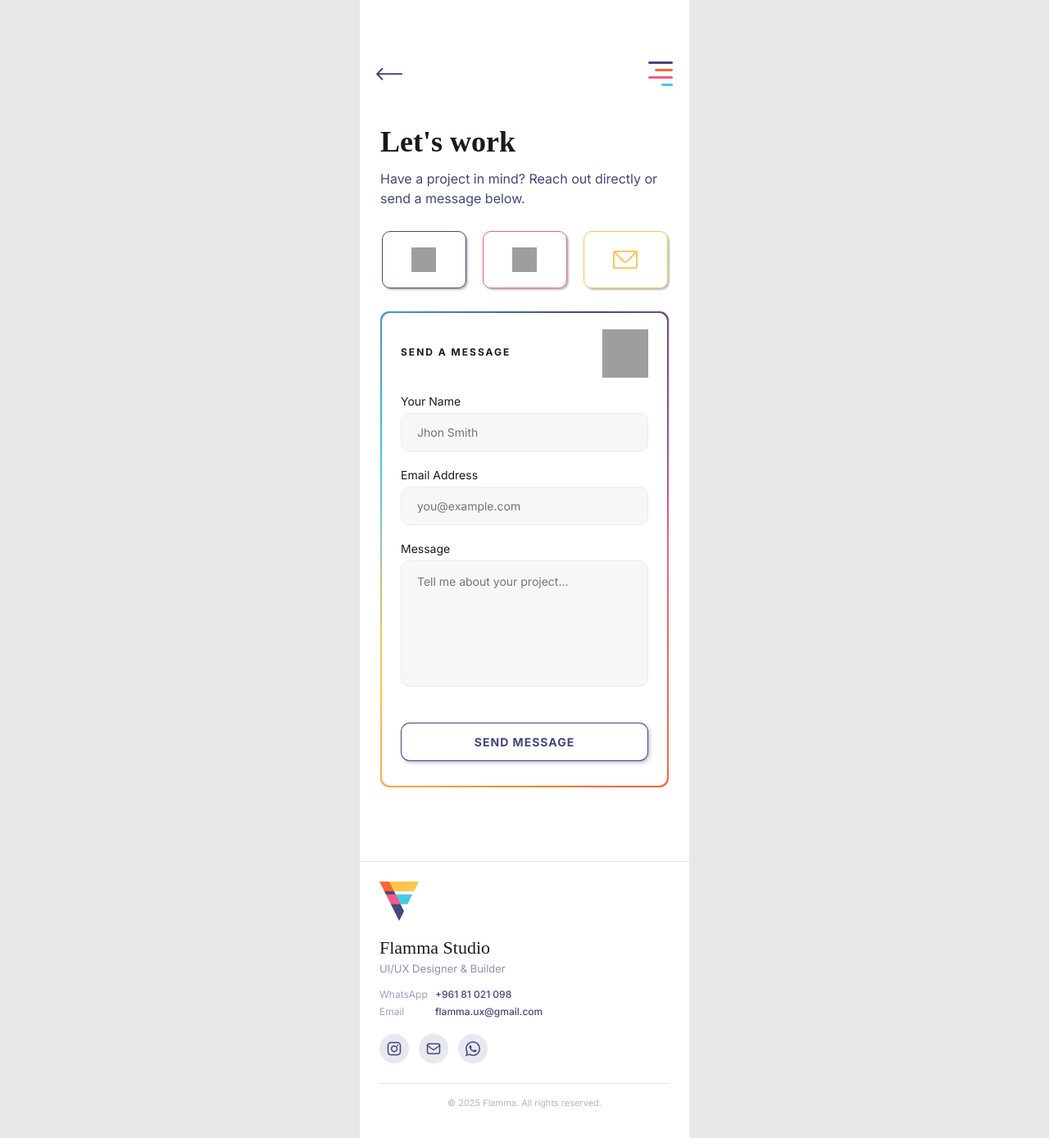
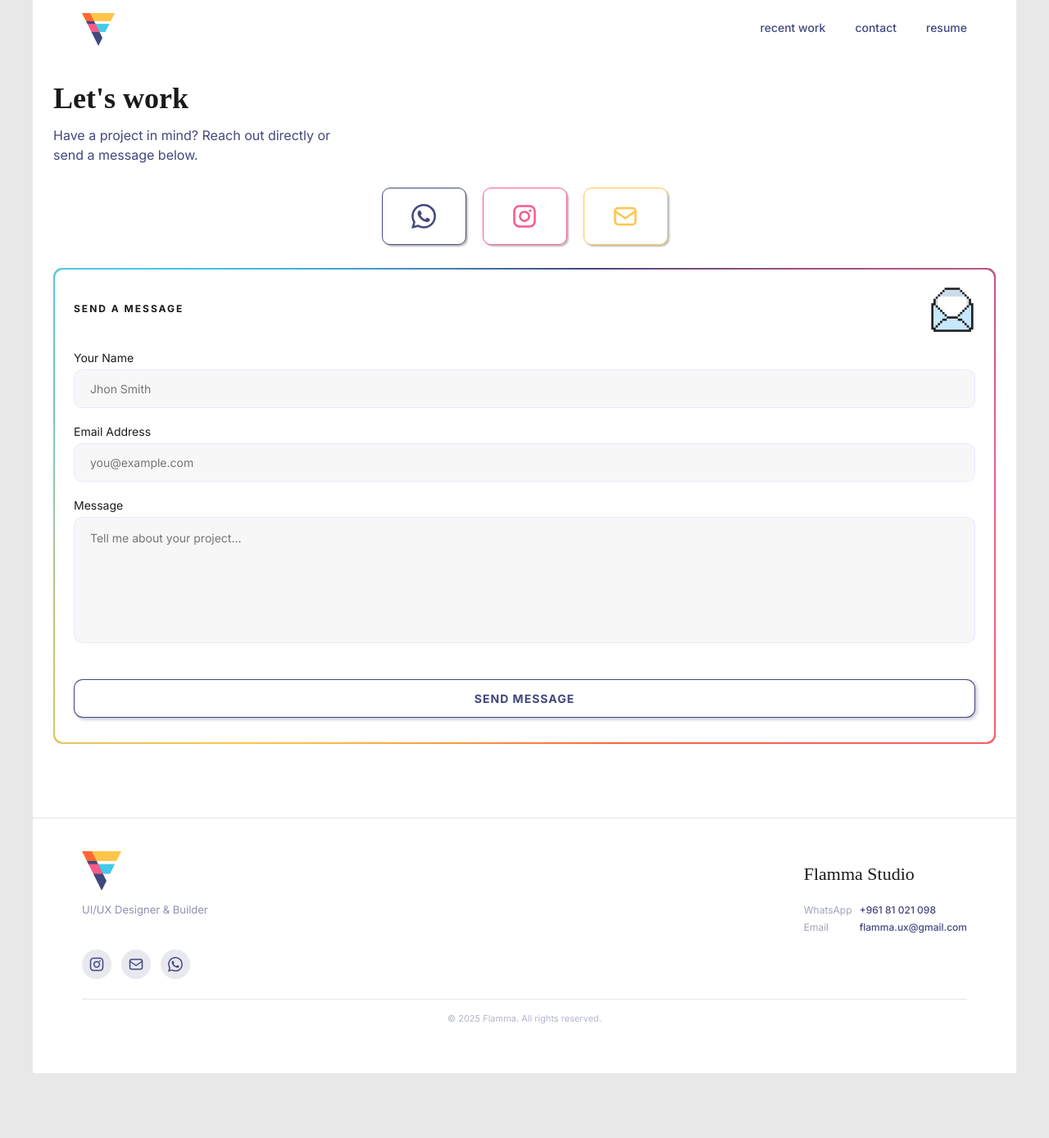
Before and after one commit to flamma-x/Portfolio, a React (Vite) app: page /contact in a window 1280 px wide. Shown: the whole page at 82% size. After the commit the page ends 1310 px from the top, so only its background shows below. Built offline with nearby package versions, Linux system fonts and the light colour scheme; the HTML template or start-up script is replaced by a standard one; a web font is replaced by a local one.

Commit message:
Responsive desktop layout, hover animations, icon fixes, navbar updates

```diff
--- a/src/App.css
+++ b/src/App.css
@@ -185,6 +185,7 @@
   animation: spin-border 2.5s linear infinite, glow-cycle 2.5s linear infinite;
   display: inline-block;
   flex-shrink: 0;
+  transition: transform 0.15s;
 }
 
 .btn-hire {
@@ -203,13 +204,8 @@
   transition: transform 0.15s;
 }
 
-.btn-hire:active {
+.btn-hire-wrapper:active {
   transform: scale(0.95);
-}
-
-.btn-hire:active {
-  transform: scale(0.95);
-  box-shadow: 0px 1px 4px rgba(246,90,137,0.3), inset 0px 1px 0px rgba(255,255,255,0.25);
 }
 
 .btn-resume {
@@ -263,6 +259,12 @@
   flex-direction: column;
   gap: 14px;
   align-items: center;
+}
+
+.rw-card-link {
+  text-decoration: none;
+  width: 100%;
+  max-width: 350px;
 }
 
 .rw-card {
@@ -471,7 +473,7 @@
   font-family: 'Jersey 25', serif;
   font-size: 22px;
   color: #1a1a1a;
-  margin-top: 16px;
+  margin-top: 15px;
 }
 
 .footer-tagline {
@@ -479,7 +481,7 @@
   font-weight: 400;
   font-size: 13px;
   color: rgba(66, 71, 126, 0.6);
-  margin-top: 4px;
+  margin-top: 15px;
 }
 
 .footer-contact {
@@ -543,3 +545,233 @@
   color: rgba(66, 71, 126, 0.4);
   text-align: center;
 }
+
+/* ─── HOVER ANIMATIONS (mouse devices only) ────────────── */
+@media (hover: hover) and (min-width: 768px) {
+  .rw-card,
+  .project-row,
+  .btn-hire,
+  .btn-resume,
+  .social-circle,
+  .navbar-ig,
+  .hamburger,
+  .menu-nav-item,
+  .menu-close-btn {
+    cursor: pointer;
+  }
+
+  .rw-card:hover {
+    transform: scale(0.97);
+    box-shadow: 0px 2px 8px rgba(0,0,0,0.15);
+  }
+
+  .project-row:hover {
+    transform: scale(0.98);
+    background: #fafafa;
+  }
+
+  .social-circle:hover {
+    transform: scale(0.88);
+    background: rgba(66, 71, 126, 0.22);
+  }
+
+  .btn-hire-wrapper:hover {
+    transform: scale(0.95);
+  }
+
+  .btn-resume:hover {
+    transform: scale(0.95);
+    box-shadow: 0px 1px 4px rgba(68,201,232,0.2);
+  }
+
+  .navbar-ig:hover {
+    transform: scale(0.88);
+    background: #e0e0e0;
+  }
+
+  .ct-social-btn:hover {
+    transform: scale(0.94);
+    box-shadow: 1px 1px 2px rgba(0,0,0,0.15);
+  }
+
+  .hm-link-btn:hover {
+    transform: translateY(-2px);
+    box-shadow: 0 6px 16px rgba(0,0,0,0.1) !important;
+  }
+
+  .menu-nav-item:hover .menu-nav-text {
+    font-size: 36px;
+    color: #1a1a1a;
+  }
+
+  .menu-nav-item:hover .menu-nav-line {
+    opacity: 1;
+    transform: scaleX(1);
+  }
+
+  .menu-close-btn:hover {
+    transform: scale(0.9);
+    opacity: 0.7;
+  }
+
+  .po-screen-img:hover {
+    transform: scale(1.03);
+  }
+}
+
+/* ─── NAV VISIBILITY ─────────────────────────────────────── */
+.desktop-only-nav { display: none; }
+
+@media (min-width: 768px) {
+  .desktop-only-nav { display: flex; }
+  .navbar.mobile-only-nav { display: none !important; }
+}
+
+/* ─── DESKTOP NAV LINKS (hidden on mobile) ─────────────── */
+.navbar-desktop-links {
+  display: none;
+}
+
+.desktop-nav-link {
+  font-family: 'Inter', sans-serif;
+  font-weight: 500;
+  font-size: 14px;
+  color: var(--navy);
+  text-decoration: none;
+  padding-bottom: 3px;
+  border-bottom: 2px solid transparent;
+  transition: color 0.2s, border-color 0.2s;
+}
+
+@media (hover: hover) and (min-width: 768px) {
+  .desktop-nav-link:nth-child(1):hover { color: var(--pink);   border-bottom-color: var(--pink);   }
+  .desktop-nav-link:nth-child(2):hover { color: var(--cyan);   border-bottom-color: var(--cyan);   }
+  .desktop-nav-link:nth-child(3):hover { color: var(--amber);  border-bottom-color: var(--amber);  }
+}
+
+/* ─── DESKTOP / RESPONSIVE ────────────────────────────── */
+@media (min-width: 768px) {
+  .ct-nav, .hm-nav, .po-nav { display: none; }
+  .ct-content, .hm-hero, .hm-links-section, .hm-form-section { padding-top: 20px; }
+
+  .app-wrapper {
+    max-width: 1200px;
+  }
+
+  /* Navbar */
+  .navbar {
+    height: 72px;
+    padding: 0 60px;
+    display: flex;
+    align-items: center;
+  }
+
+  .navbar-main {
+    position: static;
+    width: 100%;
+    display: flex;
+    align-items: center;
+    justify-content: space-between;
+  }
+
+  .hamburger {
+    display: none;
+  }
+
+  .navbar-desktop-links {
+    display: flex;
+    align-items: center;
+    gap: 36px;
+  }
+
+  /* Hero */
+  .hero {
+    padding: 80px 60px 60px;
+  }
+
+  .hero-heading {
+    font-size: clamp(48px, 6vw, 80px);
+  }
+
+  .hero-subtitle {
+    font-size: 18px;
+    max-width: 560px;
+  }
+
+  .hero-buttons {
+    justify-content: flex-start;
+    margin-top: 40px;
+  }
+
+  .btn-hire, .btn-resume {
+    width: 160px;
+    height: 50px;
+    font-size: 15px;
+  }
+
+  /* Section labels */
+  .section-label {
+    font-size: 30px;
+  }
+
+  /* Section padding */
+  .recent-work,
+  .services,
+  .all-projects {
+    padding: 0 60px;
+  }
+
+  .recent-work { margin-top: 20px; }
+  .services    { margin-top: 60px; }
+  .all-projects { margin-top: 60px; }
+
+  /* Recent work — 2 cards side by side */
+  .rw-cards {
+    flex-direction: row;
+    flex-wrap: wrap;
+    align-items: stretch;
+  }
+
+  .rw-card-link {
+    flex: 1;
+    max-width: none;
+    min-width: 280px;
+  }
+
+  .rw-card-link .rw-card,
+  .rw-card {
+    height: 260px;
+    max-width: none;
+    width: 100%;
+  }
+
+  /* Services — 2 cards side by side */
+  .service-cards {
+    flex-direction: row;
+  }
+
+  .service-card {
+    flex: 1;
+  }
+
+  /* All projects — 2-column grid */
+  .project-rows {
+    display: grid;
+    grid-template-columns: repeat(2, 1fr);
+    gap: 16px;
+  }
+
+  /* Footer */
+  .footer {
+    padding: 40px 60px 60px;
+    display: grid;
+    grid-template-columns: 1fr auto;
+    align-items: start;
+    gap: 0 60px;
+  }
+
+  .footer-divider,
+  .footer-copyright {
+    grid-column: 1 / -1;
+  }
+}
--- a/src/App.jsx
+++ b/src/App.jsx
@@ -14,7 +14,7 @@ import Contact from './components/Contact';
 function HomePage() {
   return (
     <div className="page-anim">
-      <Navbar />
+      <Navbar className="mobile-only-nav" />
       <Hero />
       <RecentWork />
       <Services />
@@ -28,6 +28,7 @@ function App() {
   return (
     <BrowserRouter>
       <div className="app-wrapper">
+        <Navbar className="desktop-only-nav" />
         <Routes>
           <Route path="/"              element={<HomePage />} />
           <Route path="/project/atria" element={<ProjectOverview />} />
--- a/src/components/AllProjects.jsx
+++ b/src/components/AllProjects.jsx
@@ -1,8 +1,11 @@
+import atriaImg from '../assets/il_fullxfull.5263316982_pkfn.avif';
+import linkerThumb from '../assets/Linker/Frame 7.png';
+
 const projects = [
-  { name: 'Atria',       type: 'Mobile App · UI/UX', bg: '#1a0a2e', route: '/project/atria' },
-  { name: 'Deal.io',     type: 'Mobile App · UI/UX', bg: '#4C5DDA', route: null },
-  { name: 'Hawitak',     type: 'Mobile App · UI/UX', bg: '#0a1f0a', route: null },
-  { name: 'VideoCollab', type: 'Web App · UI/UX',    bg: '#0D0F12', route: null },
+  { name: 'Atria',       type: 'Mobile App · UI/UX', bg: '#1a0a2e', img: atriaImg,     route: '/project/atria' },
+  { name: 'Linker',      type: 'Mobile App · UI/UX', bg: '#4C5DDA', img: linkerThumb,  route: null },
+  { name: 'Hawitak',     type: 'Mobile App · UI/UX', bg: '#0a1f0a', img: null,      route: null },
+  { name: 'VideoCollab', type: 'Web App · UI/UX',    bg: '#0D0F12', img: null,      route: null },
 ];
 
 const renderName = (name) => {
@@ -25,7 +28,25 @@ function AllProjects() {
         {projects.map((p) => {
           const inner = (
             <>
-              <div className="project-thumb" style={{ background: p.bg }} />
+              <div className="project-thumb" style={{
+                background: p.bg,
+                backgroundImage: p.img ? `url(${p.img})` : undefined,
+                backgroundSize: 'cover',
+                backgroundPosition: 'center',
+                display: 'flex',
+                alignItems: 'center',
+                justifyContent: 'center',
+              }}>
+                <span style={{
+                  fontFamily: "'Cormorant Garamond', Georgia, serif",
+                  fontWeight: 700,
+                  fontSize: 26,
+                  color: '#fff',
+                  lineHeight: 1,
+                }}>
+                  {p.name[0]}
+                </span>
+              </div>
               <div className="project-info">
                 <div className="project-name">{renderName(p.name)}</div>
                 <div className="project-type">{p.type}</div>
--- a/src/components/Contact.css
+++ b/src/components/Contact.css
@@ -197,9 +197,12 @@
   transition: background 0.2s, color 0.2s;
 }
 
-.ct-submit:active {
+.ct-submit-wrap {
+  transition: transform 0.15s;
+}
+
+.ct-submit-wrap:active {
   transform: scale(0.98);
-  opacity: 0.9;
 }
 
 .ct-submit:disabled {
--- a/src/components/Contact.jsx
+++ b/src/components/Contact.jsx
@@ -3,16 +3,32 @@ import { useNavigate } from 'react-router-dom';
 import emailjs from '@emailjs/browser';
 import './Contact.css';
 import Footer from './Footer';
-import emailIcon from '../assets/illustrations and icons/formkit_email.png';
+import imgEnvelope from '../assets/illustrations and icons/pixel-envelope-icon-open-mail-260nw-2601227717 1.png';
 
 const EMAILJS_SERVICE_ID  = 'YOUR_SERVICE_ID';
 const EMAILJS_TEMPLATE_ID = 'YOUR_TEMPLATE_ID';
 const EMAILJS_PUBLIC_KEY  = 'YOUR_PUBLIC_KEY';
 
-const imgWhatsapp = "http://localhost:3845/assets/ef90829b7c8a5e3e32b2bbffc2179605a2ada9f4.svg";
-const imgInstagram = "http://localhost:3845/assets/f37860cc74148f370cc4e227813f53b18422395c.svg";
-const imgEmail = "http://localhost:3845/assets/ba5454e0f957cbbeccf10c31e8d3110480319d6d.svg";
-const imgEnvelope = "http://localhost:3845/assets/a4bf038e7b5a2c8d0607178d5fe42d3cf4e45511.png";
+const WhatsAppIcon = () => (
+  <svg width="30" height="30" viewBox="0 0 24 24" fill="#42477E">
+    <path d="M17.472 14.382c-.297-.149-1.758-.867-2.03-.967-.273-.099-.471-.148-.67.15-.197.297-.767.966-.94 1.164-.173.199-.347.223-.644.075-.297-.15-1.255-.463-2.39-1.475-.883-.788-1.48-1.761-1.653-2.059-.173-.297-.018-.458.13-.606.134-.133.298-.347.446-.52.149-.174.198-.298.298-.497.099-.198.05-.371-.025-.52-.075-.149-.669-1.612-.916-2.207-.242-.579-.487-.5-.669-.51-.173-.008-.371-.01-.57-.01-.198 0-.52.074-.792.372-.272.297-1.04 1.016-1.04 2.479 0 1.462 1.065 2.875 1.213 3.074.149.198 2.096 3.2 5.077 4.487.709.306 1.262.489 1.694.625.712.227 1.36.195 1.871.118.571-.085 1.758-.719 2.006-1.413.248-.694.248-1.289.173-1.413-.074-.124-.272-.198-.57-.347m-5.421 7.403h-.004a9.87 9.87 0 0 1-5.031-1.378l-.361-.214-3.741.982.998-3.648-.235-.374a9.86 9.86 0 0 1-1.51-5.26c.001-5.45 4.436-9.884 9.888-9.884 2.64 0 5.122 1.03 6.988 2.898a9.825 9.825 0 0 1 2.893 6.994c-.003 5.45-4.437 9.884-9.885 9.884m8.413-18.297A11.815 11.815 0 0 0 12.05 0C5.495 0 .16 5.335.157 11.892c0 2.096.547 4.142 1.588 5.945L.057 24l6.305-1.654a11.882 11.882 0 0 0 5.683 1.448h.005c6.554 0 11.89-5.335 11.893-11.893a11.821 11.821 0 0 0-3.48-8.413Z" />
+  </svg>
+);
+
+const InstagramIcon = () => (
+  <svg width="30" height="30" viewBox="0 0 24 24" fill="none" stroke="#F65A89" strokeWidth="2" strokeLinecap="round" strokeLinejoin="round">
+    <rect x="2" y="2" width="20" height="20" rx="5" />
+    <circle cx="12" cy="12" r="4.5" />
+    <circle cx="17.5" cy="6.5" r="1.2" fill="#F65A89" stroke="none" />
+  </svg>
+);
+
+const EmailSvgIcon = () => (
+  <svg width="30" height="30" viewBox="0 0 24 24" fill="none" stroke="#FFC548" strokeWidth="2" strokeLinecap="round" strokeLinejoin="round">
+    <rect x="2" y="4" width="20" height="16" rx="3" />
+    <path d="M2 7l10 7 10-7" />
+  </svg>
+);
 
 function Contact() {
   const navigate = useNavigate();
@@ -64,13 +80,13 @@ function Contact() {
         {/* ── Social Buttons ── */}
         <div className="ct-socials">
           <a href="https://wa.me/96181021098?text=Hi%20Tarek!%20I%20checked%20your%20portfolio%20and%20I%27d%20love%20to%20discuss%20a%20project%20with%20you.%20Are%20you%20available%3F" target="_blank" rel="noopener noreferrer" className="ct-social-btn ct-social-navy">
-            <img src={imgWhatsapp} alt="WhatsApp" style={{ width: 30, height: 30 }} />
+            <WhatsAppIcon />
           </a>
           <a href="https://www.instagram.com/flamma.ux/" target="_blank" rel="noopener noreferrer" className="ct-social-btn ct-social-pink">
-            <img src={imgInstagram} alt="Instagram" style={{ width: 30, height: 30 }} />
+            <InstagramIcon />
           </a>
           <a href="mailto:flamma.ux@gmail.com" className="ct-social-btn ct-social-amber">
-            <img src={emailIcon} alt="Email" style={{ width: 30, height: 30, objectFit: 'contain' }} />
+            <EmailSvgIcon />
           </a>
         </div>
 
--- a/src/components/HireMe.jsx
+++ b/src/components/HireMe.jsx
@@ -16,7 +16,7 @@ const links = [
     handle: '+961 81 021 098',
     href: 'https://wa.me/96181021098?text=Hi%20Tarek!%20I%20checked%20your%20portfolio%20and%20I%27d%20love%20to%20discuss%20a%20project%20with%20you.%20Are%20you%20available%3F',
     bg: '#E7F9ED',
-    iconBg: '#25D366',
+    iconBg: '#42477E',
     icon: (
       <svg width="20" height="20" viewBox="0 0 24 24" fill="#fff">
         <path d="M17.472 14.382c-.297-.149-1.758-.867-2.03-.967-.273-.099-.471-.148-.67.15-.197.297-.767.966-.94 1.164-.173.199-.347.223-.644.075-.297-.15-1.255-.463-2.39-1.475-.883-.788-1.48-1.761-1.653-2.059-.173-.297-.018-.458.13-.606.134-.133.298-.347.446-.52.149-.174.198-.298.298-.497.099-.198.05-.371-.025-.52-.075-.149-.669-1.612-.916-2.207-.242-.579-.487-.5-.669-.51-.173-.008-.371-.01-.57-.01-.198 0-.52.074-.792.372-.272.297-1.04 1.016-1.04 2.479 0 1.462 1.065 2.875 1.213 3.074.149.198 2.096 3.2 5.077 4.487.709.306 1.262.489 1.694.625.712.227 1.36.195 1.871.118.571-.085 1.758-.719 2.006-1.413.248-.694.248-1.289.173-1.413-.074-.124-.272-.198-.57-.347m-5.421 7.403h-.004a9.87 9.87 0 0 1-5.031-1.378l-.361-.214-3.741.982.998-3.648-.235-.374a9.86 9.86 0 0 1-1.51-5.26c.001-5.45 4.436-9.884 9.888-9.884 2.64 0 5.122 1.03 6.988 2.898a9.825 9.825 0 0 1 2.893 6.994c-.003 5.45-4.437 9.884-9.885 9.884m8.413-18.297A11.815 11.815 0 0 0 12.05 0C5.495 0 .16 5.335.157 11.892c0 2.096.547 4.142 1.588 5.945L.057 24l6.305-1.654a11.882 11.882 0 0 0 5.683 1.448h.005c6.554 0 11.89-5.335 11.893-11.893a11.821 11.821 0 0 0-3.48-8.413Z" />
--- a/src/components/Navbar.jsx
+++ b/src/components/Navbar.jsx
@@ -1,7 +1,7 @@
 import { useState } from 'react';
-import { useNavigate } from 'react-router-dom';
+import { useNavigate, Link } from 'react-router-dom';
 
-function Navbar() {
+function Navbar({ className = '' }) {
   const navigate = useNavigate();
   const [exiting, setExiting] = useState(false);
 
@@ -11,9 +11,15 @@ function Navbar() {
   };
 
   return (
-    <nav className="navbar">
+    <nav className={`navbar ${className}`}>
       <div className="navbar-main">
-        <img src="/logo.png" alt="Flamma logo" onClick={() => navigate('/')} style={{ width: 40, height: 40, objectFit: 'contain' }} />
+        <img src="/logo.png" alt="Flamma logo" onClick={() => navigate('/')} style={{ width: 40, height: 40, objectFit: 'contain', cursor: 'pointer' }} />
+
+        <div className="navbar-desktop-links">
+          <Link to="/" className="desktop-nav-link">recent work</Link>
+          <Link to="/contact" className="desktop-nav-link">contact</Link>
+          <a href="#" target="_blank" rel="noopener noreferrer" className="desktop-nav-link">resume</a>
+        </div>
 
         <div className={`hamburger ${exiting ? 'exit' : ''}`} onClick={handleHamburger}>
           <span className="ham-line ham-line-1" />
--- a/src/components/RecentWork.jsx
+++ b/src/components/RecentWork.jsx
@@ -1,5 +1,6 @@
 import { Link } from 'react-router-dom';
 import atriaImg from '../assets/il_fullxfull.5263316982_pkfn.avif';
+import linkerImg from '../assets/Linker/Frame 8.png';
 
 function RecentWork() {
   return (
@@ -11,7 +12,7 @@ function RecentWork() {
 
       <div className="rw-cards">
         {/* Atria — navigates to case study */}
-        <Link to="/project/atria" style={{ textDecoration: 'none', width: '100%', maxWidth: '350px' }}>
+        <Link to="/project/atria" className="rw-card-link">
           <div
             className="rw-card"
             style={{
@@ -28,11 +29,10 @@ function RecentWork() {
           </div>
         </Link>
 
-        {/* Deal.io */}
-        <div className="rw-card rw-card-deal">
-          <div className="rw-card-content">
-            <div className="rw-title-deal">deal<img src="/smiley.png" alt="." style={{ width: 22, height: 22, verticalAlign: '-6px' }} />io</div>
-            <div className="rw-card-sub">Mobile App</div>
+        {/* Linker */}
+        <div className="rw-card-link">
+          <div className="rw-card rw-card-deal">
+            <img src={linkerImg} alt="Linker" style={{ width: 250, height: 'auto' }} />
           </div>
         </div>
       </div>
```
Also changed, not shown: src/assets/Linker/Frame 7.png (added), src/assets/Linker/Frame 8.png (added).
